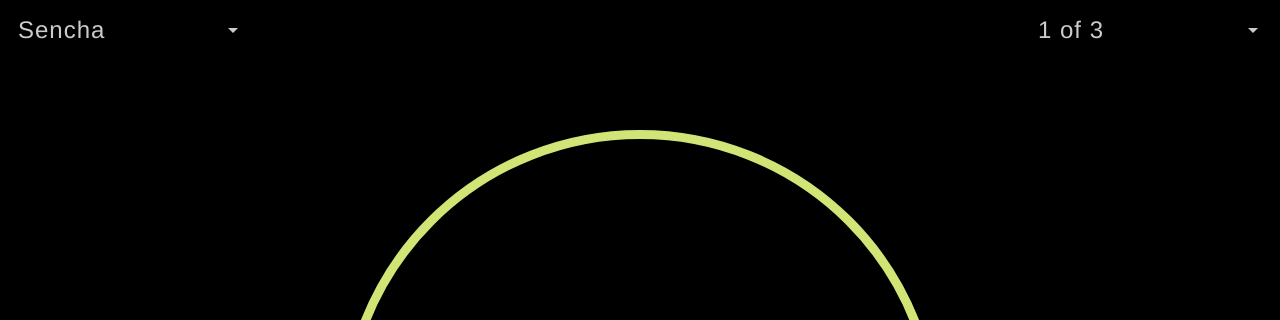
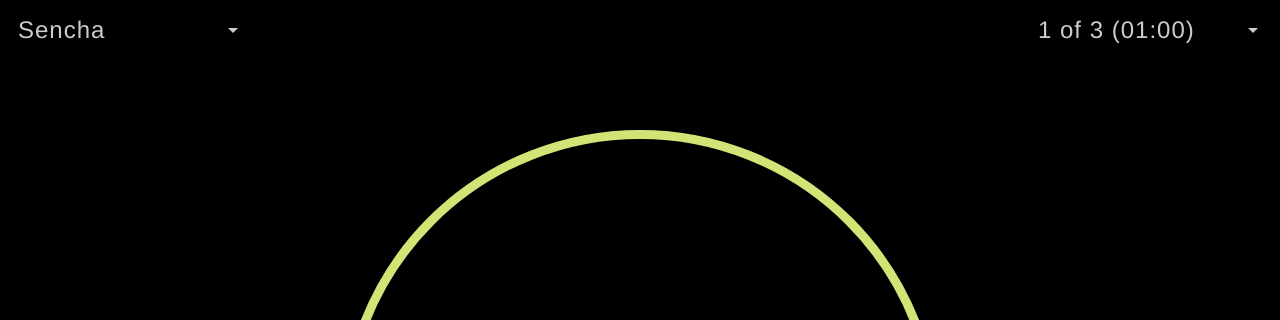
Before and after one commit to Stefan4solr/tea-timer, a plain HTML site: page index.html in a window 1280 px wide. Shown: the top 320 px of the page. Drawn offline with Linux system fonts and the light colour scheme.

Commit message:
Add times label

```diff
--- a/index.html
+++ b/index.html
@@ -369,7 +369,7 @@
       tea.times.forEach((t, i) => {
         const o = document.createElement("option");
         o.value = i;
-        o.textContent = `${i + 1} of ${totalSteeps}`;
+        o.textContent = `${i + 1} of ${totalSteeps} (${tea.times[i]})`;
         steepSelect.appendChild(o);
       });
       steepSelect.value = currentSteep;
```
